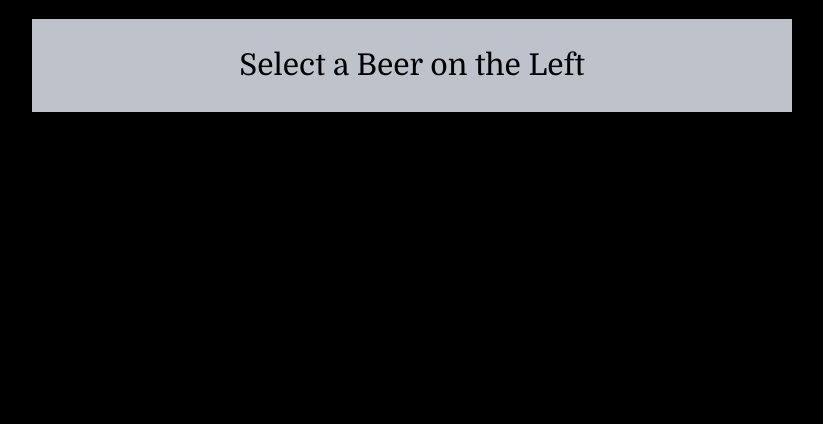
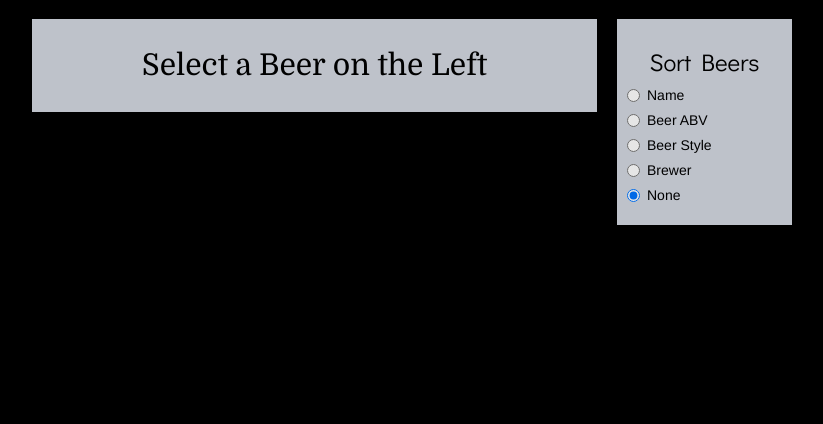
Before and after one commit to mtommarello/Web-Programming-Final, a PHP site: page /beers.php in a window 1280 px wide. Shown: the part 51-475 px from the top of the page, without its empty margins (423-1246 px from the left). Run offline with PHP 8.4, Linux system fonts and the light colour scheme; data that the repository does not hold is empty; some libraries are stand-ins or nearby versions.

Commit message:
Beer Grouping Service Implemented via AJAX and More
Reflected user’s first name in the nav bar.
Arranged responsive layout for beers page.
Added more CSS.
Changed login page to add fName to select statement to use for nav bar.
Added sanitization to user profile page.

```diff
--- a/beers.php
+++ b/beers.php
@@ -38,6 +38,25 @@
     </script>
     <div class="container">
         <div class="row animated zoomIn">
+            <div class="col-xs-12 col-sm-12 hidden-md hidden-lg sortBeers">
+                <h3>Sort Beers</h3>
+                <div class="radio">
+                    <label class="beerSort"><input type="radio" name="beerSort" value="beerName">Name</label>
+                </div>
+                <div class="radio">
+                    <label class="beerSort"><input type="radio" name="beerSort" value="beerABV">Beer ABV</label>
+                </div>
+                <div class="radio">
+                    <label class="beerSort"><input type="radio" name="beerSort" value="style">Beer Style</label>
+                </div>
+                <div class="radio">
+                    <label class="beerSort"><input type="radio" name="beerSort" value="brewer">Brewer</label>
+                </div>
+                <div class="radio">
+                    <label class="beerSort"><input type="radio" name="beerSort" value="none" checked="checked">None</label>
+                </div>
+            </div>
+            <div id="beerList">
             <?php
                 $query = "SELECT beerName, beerABV, beerStyle FROM beers";
                 $beerCount = 1;
@@ -159,14 +178,70 @@
                         echo '</div>';
                 }
             ?>
-            <div class="hidden-xs hidden-sm col-md-8 col-lg-8 brewerDesc">
+            </div>
+            <div class="hidden-xs hidden-sm col-md-6 col-lg-6 cards">
                 <h2 class="beerClosed">Select a Beer on the Left</h2>
                 <h2 class="beerOpen"></h2>
                 <div class="beerWriteReview"></div>
                 <div class="beerViewReviews"></div>
             </div>
+            <div class="hidden-xs hidden-sm col-md-2 col-lg-2 sortBeers">
+                <h3>Sort Beers</h3>
+                <div class="radio">
+                    <label class="beerSort"><input type="radio" name="beerSort" value="beerName">Name</label>
+                </div>
+                <div class="radio">
+                    <label class="beerSort"><input type="radio" name="beerSort" value="beerABV">Beer ABV</label>
+                </div>
+                <div class="radio">
+                    <label class="beerSort"><input type="radio" name="beerSort" value="style">Beer Style</label>
+                </div>
+                <div class="radio">
+                    <label class="beerSort"><input type="radio" name="beerSort" value="brewer">Brewer</label>
+                </div>
+                <div class="radio">
+                    <label class="beerSort"><input type="radio" name="beerSort" value="none" checked="checked">None</label>
+                </div>
+            </div>
         </div>
     </div>
+
+    <script>
+        $('input[type=radio][name="beerSort"]').change(function() {
+            var beerSortMethodValue = "none";
+            if (this.value == "beerName") {
+                beerSortMethodValue = "beerName";
+                console.log("beerName");
+            }
+            if (this.value == "beerABV") {
+                beerSortMethodValue = "beerABV";
+                console.log("beerABV");
+            } else if (this.value == "style") {
+                beerSortMethodValue = "style";
+                console.log("style");
+            } else if (this.value == "brewer") {
+                beerSortMethodValue = "brewer";
+                console.log("brewer");
+            } else if (this.value == "none") {
+                beerSortMethodValue = "none";
+                console.log("none");
+            }
+            $.ajax({
+                url: "ajax/beerGrouping.php",
+                type: "POST",
+                data: {"beerSortMethod": beerSortMethodValue},
+                success: function(newList) {
+                    //called when successful
+                    $("#beerList").empty;
+                    $("#beerList").html(newList);
+                },
+                error: function(e) {
+                    //called when there is an error
+                    //console.log(e.message);
+                }
+            });
+        });
+    </script>
 
     <?php
         if ($_SESSION) {
--- a/css/styles.css
+++ b/css/styles.css
@@ -186,5 +186,30 @@ footer {
 }
 
 .profile {
-   border: 10px solid #000000;
+    border: 10px solid #000000;
 }
+
+.col-xs-12.col-sm-12.hidden-md.hidden-lg.sortBeers {
+    background-color:#D3D7E0;
+    opacity: 0.8;
+    margin-top:20px;
+    text-align: center;
+    color: #000000;
+    margin-top: 10px;
+    margin-bottom: 10px;
+    padding-top: 5px;
+    padding-bottom: 5px;
+}
+
+.hidden-xs.hidden-sm.col-md-2.col-lg-2.sortBeers {
+    background-color:#D3D7E0;
+    opacity: 0.9;
+    color: #000000;
+    text-align: center;
+    border: 10px solid #000000;
+    padding: 10px;
+}
+
+.radio {
+    text-align: left;
+}
--- a/nav.php
+++ b/nav.php
@@ -9,7 +9,7 @@
         <a class="navbar-brand" href="index.php"></a>
         <?php
             if($_SESSION) {
-                echo '<a class="navbar-brand" href="index.php">Beer Time for ' . $_SESSION['userName'] . '</a>';
+                echo '<a class="navbar-brand" href="index.php">Beer Time for ' . $_SESSION['fName'] . '</a>';
             } else {
                 echo '<a class="navbar-brand" href="index.php">Beer Time</a>';
             }
```
Also changed, not shown: ajax/beerGrouping.php (added, +135 -0 lines), login.php (+4 -3 lines), userprofile.php (+7 -7 lines), 1 other file.
